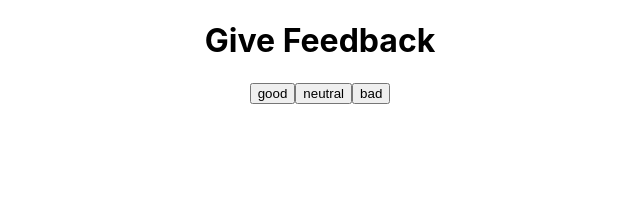
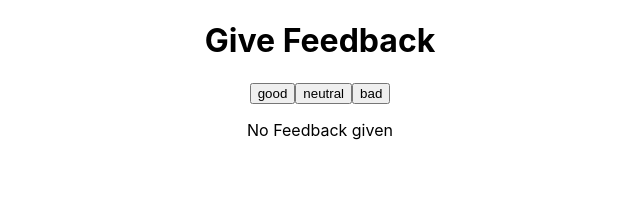
Before and after one commit to Bilal-Nadeem-Ahmed/fullstackopen, a React (Create React App) app in the folder part1/unicafe/: page / in a window 1280 px wide. Shown: the top 210 px of the page, without its empty margins (320-960 px from the left). Built offline with nearby package versions, Linux system fonts and the light colour scheme.

Commit message:
ammended 1.9

```diff
--- a/part1/unicafe/src/App.js
+++ b/part1/unicafe/src/App.js
@@ -8,16 +8,16 @@ function App() {
   const [good, setGood] = useState(0)
   const [neutral, setNeutral] = useState(0)
   const [bad, setBad] = useState(0)
-  const [feedback,setFeedback]=useState(false)
-  const handleClick=(x,y)=>(y(x+1),setFeedback(true))
+
+  const handleClick=(x,y)=>y(x+1)
   return (
     <div className="App">
       <h1>Give Feedback</h1>
       <Button title='good' handleClick={()=>handleClick(good,setGood)}/>
       <Button title='neutral' handleClick={()=>handleClick(neutral,setNeutral)}/>
       <Button title='bad' handleClick={()=>handleClick(bad,setBad)}/>
-     {feedback? <Statistics good={good} neutral={neutral} bad ={bad}/> : null}
 
+      <Statistics good={good} neutral={neutral} bad ={bad}/>
     </div>
   );
 }
--- a/part1/unicafe/src/components/statistics/index.js
+++ b/part1/unicafe/src/components/statistics/index.js
@@ -2,7 +2,11 @@ const Statistics = ({good,neutral,bad}) => {
     const total=good +neutral+bad
     const average = (good - bad )/ total
     const positive = (good /total) * 100
-    return (<>
+    if( total <1) {
+        return <p>No Feedback given</p>
+    }
+
+    return (  <>
      <h2>Statistics</h2>
       <p> good {good}</p>
       <p>neutral {neutral}</p>
@@ -10,7 +14,8 @@ const Statistics = ({good,neutral,bad}) => {
       <p>total {total}</p>
       <p>average {average?average :0}</p>
       <p>positive {positive? positive: 0} %</p>
-    </>);
+    </>
+    )
 }
 
 export default Statistics;
```
